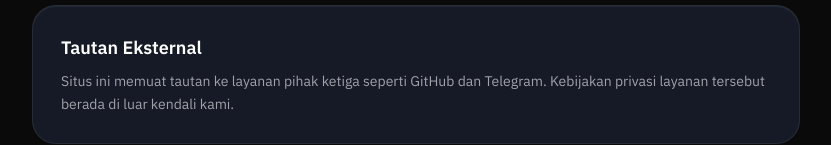
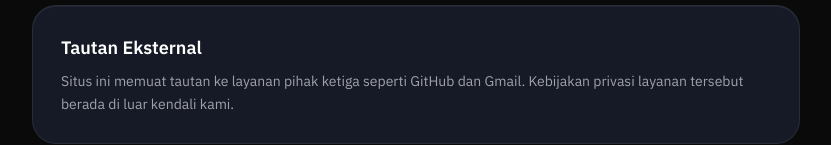
Before and after one commit to fidzzcodex-me/me-ccddexx, a Next.js app: page /privacy in a window 1280 px wide. Shown: the part 683-828 px from the top of the page, without its empty margins (224-1055 px from the left). Built offline with nearby package versions, Linux system fonts and the light colour scheme; no server answers.

Commit message:
Upload: replace app/privacy/page.js

```diff
--- a/app/privacy/page.js
+++ b/app/privacy/page.js
@@ -24,7 +24,7 @@ const sections = [
   },
   {
     title: 'Tautan Eksternal',
-    text: 'Situs ini memuat tautan ke layanan pihak ketiga seperti GitHub dan Telegram. Kebijakan privasi layanan tersebut berada di luar kendali kami.',
+    text: 'Situs ini memuat tautan ke layanan pihak ketiga seperti GitHub dan Gmail. Kebijakan privasi layanan tersebut berada di luar kendali kami.',
   },
   {
     title: 'Keamanan',
```
